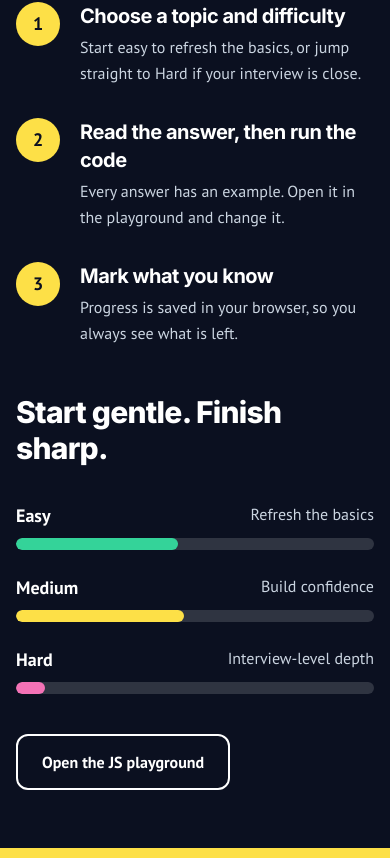
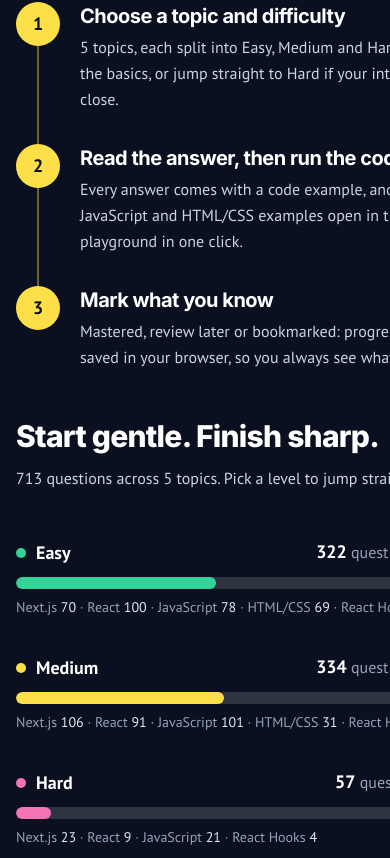
Before and after one commit to rajat-sha7/DevTest, a Next.js app: page / in a window 390 px wide. Shown: the part 5046-5904 px from the top of the page. Built offline with nearby package versions, Linux system fonts and the light colour scheme; no server answers.

Commit message:
feat: add interactive difficulty meter and steps components for landing page

```diff
--- a/src/app/globals.css
+++ b/src/app/globals.css
@@ -117,3 +117,24 @@ html, body { overflow-x: hidden; }
 
 .no-scrollbar { scrollbar-width: none; }
 .no-scrollbar::-webkit-scrollbar { display: none; }
+
+/* ---- how-it-works section ---- */
+@keyframes shine {
+  from { transform: translateX(-100%); }
+  to { transform: translateX(250%); }
+}
+@keyframes pop-in {
+  0% { transform: scale(.4); opacity: 0; }
+  60% { transform: scale(1.12); opacity: 1; }
+  100% { transform: scale(1); }
+}
+@keyframes ring {
+  from { box-shadow: 0 0 0 0 rgb(253 224 71 / .55); }
+  to { box-shadow: 0 0 0 14px rgb(253 224 71 / 0); }
+}
+.anim-shine { animation: shine 1.1s ease-out both; }
+.anim-pop-in { animation: pop-in .55s cubic-bezier(.2,.8,.2,1) both, ring 1.2s ease-out .45s both; }
+
+@media (prefers-reduced-motion: reduce) {
+  .anim-shine, .anim-pop-in { animation: none !important; }
+}
--- a/src/app/page.tsx
+++ b/src/app/page.tsx
@@ -7,7 +7,8 @@ import { JsonLd } from "@/components/JsonLd";
 import { SITE, abs } from "@/lib/site";
 import { freeOffer, graph, ids, ogImage, webPage } from "@/lib/schema";
 import { Hero3D } from "@/components/landing/hero3d";
-import { FillBar, HeroCarousel, Marquee, Reveal, type HeroItem } from "@/components/landing/motion";
+import { HeroCarousel, Marquee, Reveal, type HeroItem } from "@/components/landing/motion";
+import { DifficultyMeter, Steps, type LevelStat } from "@/components/landing/how-it-works";
 
 const INK = "#0b1020";
 
@@ -84,6 +85,20 @@ export default function LandingPage() {
   const rounds = [CODING_ROUND_QUESTIONS[1], CODING_ROUND_QUESTIONS[2], CODING_ROUND_QUESTIONS[5]];
   const counts = { Easy: 0, Medium: 0, Hard: 0 } as Record<string, number>;
   ALL_QUESTIONS.forEach((q) => counts[q.difficulty]++);
+  const levels: LevelStat[] = (["Easy", "Medium", "Hard"] as const).map((level) => ({
+    level,
+    count: counts[level],
+    byTopic: TOPICS.map((t) => ({ id: t.id, label: t.label, count: byTopic(t.id).filter((q) => q.difficulty === level).length })).filter((t) => t.count > 0),
+  }));
+  // examples the playground can open directly (same rules as the Q&A "Run" button)
+  const runnable = ALL_QUESTIONS.filter((q) =>
+    q.topic === "javascript" ? !!q.code && !/^\s*(import|export)\s/m.test(q.code) : q.topic === "html-css" && !!q.code?.trimStart().startsWith("<")
+  ).length;
+  const steps = [
+    { title: "Choose a topic and difficulty", body: `${TOPICS.length} topics, each split into Easy, Medium and Hard. Refresh the basics, or jump straight to Hard if your interview is close.` },
+    { title: "Read the answer, then run the code", body: `Every answer comes with a code example, and ${runnable} JavaScript and HTML/CSS examples open in the playground in one click.` },
+    { title: "Mark what you know", body: "Mastered, review later or bookmarked: progress is saved in your browser, so you always see what is left." },
+  ];
 
   const appId = abs("/#app");
   const schema = graph(
@@ -338,49 +353,21 @@ export default function LandingPage() {
         <div className="max-w-6xl mx-auto px-4 sm:px-5 py-14 md:py-20 grid lg:grid-cols-2 gap-12 lg:gap-16">
           <div>
             <h2 className="text-3xl sm:text-4xl md:text-5xl font-extrabold tracking-tight">Three steps.</h2>
-            <ol className="mt-9 space-y-8">
-              {[
-                ["Choose a topic and difficulty", "Start easy to refresh the basics, or jump straight to Hard if your interview is close."],
-                ["Read the answer, then run the code", "Every answer has an example. Open it in the playground and change it."],
-                ["Mark what you know", "Progress is saved in your browser, so you always see what is left."],
-              ].map(([h, b], i) => (
-                <li key={h}>
-                  <Reveal delay={i * 120} className="flex gap-5">
-                    <span className="w-11 h-11 rounded-full bg-yellow-300 text-[#0b1020] text-lg font-black flex items-center justify-center shrink-0">{i + 1}</span>
-                    <div>
-                      <h3 className="text-xl font-bold">{h}</h3>
-                      <p className="mt-1 text-slate-300 leading-relaxed">{b}</p>
-                    </div>
-                  </Reveal>
-                </li>
-              ))}
-            </ol>
+            <Steps steps={steps} />
           </div>
 
           <div>
             <h2 className="text-3xl sm:text-4xl md:text-5xl font-extrabold tracking-tight">Start gentle. Finish sharp.</h2>
-            <div className="mt-9 space-y-6">
-              {(["Easy", "Medium", "Hard"] as const).map((d) => (
-                <div key={d}>
-                  <div className="flex justify-between mb-2">
-                    <span className="font-bold text-lg">{d}</span>
-                    <span className="text-slate-300">
-                      {d === "Easy" ? "Refresh the basics" : d === "Medium" ? "Build confidence" : "Interview-level depth"}
-                    </span>
-                  </div>
-                  <FillBar
-                    percent={(counts[d] / total) * 100}
-                    track="bg-white/15"
-                    className={d === "Easy" ? "bg-emerald-400" : d === "Medium" ? "bg-yellow-300" : "bg-pink-400"}
-                  />
-                </div>
-              ))}
-            </div>
+            <p className="mt-3 text-slate-300">
+              {total} questions across {TOPICS.length} topics. Pick a level to jump straight in.
+            </p>
+            <DifficultyMeter stats={levels} total={total} />
             <Link
               href="/playground"
-              className="mt-10 inline-block px-6 py-3.5 rounded-xl border-2 border-white font-bold hover:bg-white hover:text-[#0b1020] transition-colors"
+              className="group mt-8 inline-flex items-center gap-2 px-6 py-3.5 rounded-xl border-2 border-white font-bold hover:bg-white hover:text-[#0b1020] transition-colors"
             >
-              Open the JS playground
+              Open the playground
+              <span className="text-slate-400 font-medium group-hover:text-slate-600">JS · TS · HTML/CSS</span>
             </Link>
           </div>
         </div>
--- a/src/app/questions-answers/page.tsx
+++ b/src/app/questions-answers/page.tsx
@@ -87,6 +87,7 @@ function DashboardContent() {
   const params = useSearchParams();
   const urlTopic = params.get("topic");
   const urlQ = params.get("q");
+  const urlDifficulty = params.get("difficulty");
   const study = useStudy();
   const { toast } = useToast();
 
@@ -95,7 +96,9 @@ function DashboardContent() {
   const [view, setView] = useState<"study" | "overview">("study");
   const [query, setQuery] = useState("");
   const [dq, setDq] = useState("");
-  const [difficulty, setDifficulty] = useState<Difficulty | "All">("All");
+  const [difficulty, setDifficulty] = useState<Difficulty | "All">(
+    urlDifficulty === "Easy" || urlDifficulty === "Medium" || urlDifficulty === "Hard" ? urlDifficulty : "All"
+  );
   const [status, setStatus] = useState<Status>("all");
   const [sort, setSort] = useState<Sort>("default");
   const [sidebar, setSidebar] = useState(true);
--- /dev/null
+++ b/src/components/landing/how-it-works.tsx
@@ -0,0 +1,137 @@
+"use client";
+
+import Link from "next/link";
+import { CountUp, useInView } from "@/components/landing/motion";
+
+export type Level = "Easy" | "Medium" | "Hard";
+
+export interface LevelStat {
+  level: Level;
+  count: number;
+  /** question counts per topic label, topics with zero omitted */
+  byTopic: { id: string; label: string; count: number }[];
+}
+
+const STYLE: Record<Level, { bar: string; dot: string; note: string }> = {
+  Easy: { bar: "bg-emerald-400", dot: "bg-emerald-400", note: "Refresh the basics" },
+  Medium: { bar: "bg-yellow-300", dot: "bg-yellow-300", note: "Build confidence" },
+  Hard: { bar: "bg-pink-400", dot: "bg-pink-400", note: "Interview-level depth" },
+};
+
+const EASE = "cubic-bezier(.22,1,.36,1)";
+
+/** Difficulty split of the real question bank, animated in when scrolled into view. */
+export function DifficultyMeter({ stats, total }: { stats: LevelStat[]; total: number }) {
+  const [ref, seen] = useInView<HTMLDivElement>(0.35);
+  return (
+    <div ref={ref} className="mt-9 space-y-3">
+      {stats.map((s, i) => {
+        const pct = total ? (s.count / total) * 100 : 0;
+        const delay = i * 180;
+        const st = STYLE[s.level];
+        // open the topic with the most questions at this level, so the filtered list is never empty
+        const top = [...s.byTopic].sort((a, b) => b.count - a.count)[0];
+        return (
+          <Link
+            key={s.level}
+            href={`/questions-answers?${top ? `topic=${top.id}&` : ""}difficulty=${s.level}`}
+            className="group block rounded-xl p-3 -mx-3 transition-colors hover:bg-white/5 focus-visible:outline focus-visible:outline-2 focus-visible:outline-yellow-300"
+            style={{
+              opacity: seen ? 1 : 0,
+              transform: seen ? "none" : "translateY(12px)",
+              transition: `opacity .6s ${EASE} ${delay}ms, transform .6s ${EASE} ${delay}ms`,
+            }}
+          >
+            <div className="flex items-baseline justify-between gap-3">
+              <span className="flex items-center gap-2.5">
+                <span className={`w-2.5 h-2.5 rounded-full ${st.dot}`} aria-hidden />
+                <span className="font-bold text-lg">{s.level}</span>
+                <span className="hidden sm:inline text-slate-400">· {st.note}</span>
+              </span>
+              <span className="text-right">
+                <span className="font-extrabold text-lg">
+                  <CountUp to={s.count} duration={1200 + delay} />
+                </span>
+                <span className="text-slate-400"> questions · {Math.round(pct)}%</span>
+              </span>
+            </div>
+
+            <div
+              className="mt-2.5 h-3 rounded-full overflow-hidden bg-white/15"
+              role="img"
+              aria-label={`${s.level}: ${s.count} of ${total} questions, ${Math.round(pct)} percent`}
+            >
+              <div
+                className={`relative h-full rounded-full overflow-hidden ${st.bar} group-hover:brightness-110`}
+                style={{
+                  width: seen ? `${Math.max(pct, 2)}%` : "0%",
+                  transition: `width 1.2s ${EASE} ${delay + 150}ms`,
+                }}
+              >
+                {seen && (
+                  <span
+                    aria-hidden
+                    className="anim-shine absolute inset-y-0 left-0 w-1/2 bg-gradient-to-r from-transparent via-white/60 to-transparent"
+                    style={{ animationDelay: `${delay + 1250}ms` }}
+                  />
+                )}
+              </div>
+            </div>
+
+            <div className="mt-2 flex items-center justify-between gap-3 text-sm text-slate-400">
+              <span className="truncate">
+                {s.byTopic.map((t, j) => (
+                  <span key={t.label}>
+                    {j > 0 && <span aria-hidden> · </span>}
+                    {t.label} <span className="text-slate-200 tabular-nums">{t.count}</span>
+                  </span>
+                ))}
+              </span>
+              <span className="shrink-0 font-semibold text-slate-200 transition-transform group-hover:translate-x-1" aria-hidden>
+                →
+              </span>
+            </div>
+          </Link>
+        );
+      })}
+    </div>
+  );
+}
+
+/** Numbered steps joined by a line that draws down as they appear. */
+export function Steps({ steps }: { steps: { title: string; body: string }[] }) {
+  const [ref, seen] = useInView<HTMLOListElement>(0.25);
+  return (
+    <ol ref={ref} className="relative mt-9 space-y-8">
+      {/* connector */}
+      <span
+        aria-hidden
+        className="absolute left-[21px] top-11 bottom-11 w-0.5 bg-yellow-300/40 origin-top"
+        style={{ transform: seen ? "scaleY(1)" : "scaleY(0)", transition: `transform 1.4s ${EASE} 200ms` }}
+      />
+      {steps.map((s, i) => {
+        const delay = i * 260;
+        return (
+          <li key={s.title} className="relative flex gap-5">
+            <span
+              className={`relative z-10 w-11 h-11 rounded-full bg-yellow-300 text-[#0b1020] text-lg font-black flex items-center justify-center shrink-0 ${seen ? "anim-pop-in" : "opacity-0"}`}
+              style={{ animationDelay: `${delay}ms, ${delay + 450}ms` }}
+            >
+              {i + 1}
+            </span>
+            <div
+              style={{
+                opacity: seen ? 1 : 0,
+                transform: seen ? "none" : "translateX(-12px)",
+                transition: `opacity .6s ${EASE} ${delay + 120}ms, transform .6s ${EASE} ${delay + 120}ms`,
+              }}
+            >
+              <h3 className="text-xl font-bold">{s.title}</h3>
+              <p className="mt-1 text-slate-300 leading-relaxed">{s.body}</p>
+            </div>
+          </li>
+        );
+      })}
+    </ol>
+  );
+}
--- a/src/components/landing/motion.tsx
+++ b/src/components/landing/motion.tsx
@@ -3,7 +3,7 @@
 import { useEffect, useRef, useState, type ReactNode } from "react";
 import { Pause, Play } from "lucide-react";
 
-function useInView<T extends Element>(threshold = 0.2) {
+export function useInView<T extends Element>(threshold = 0.2) {
   const ref = useRef<T>(null);
   const [seen, setSeen] = useState(false);
   useEffect(() => {
```
